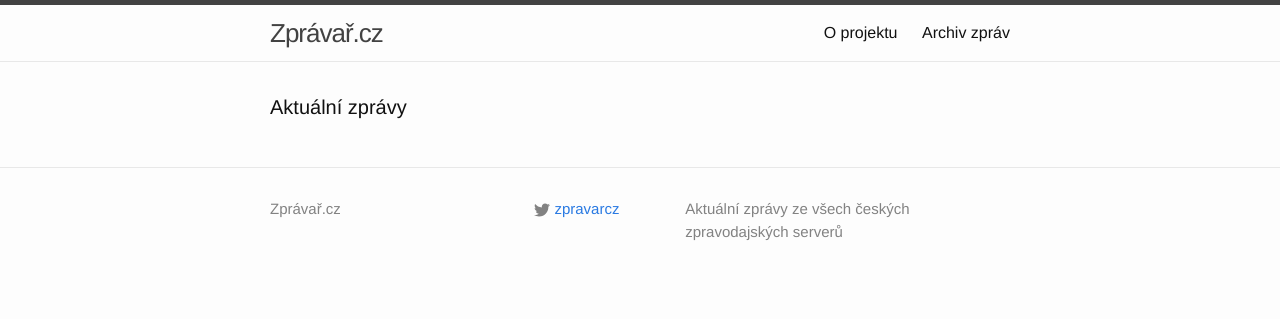
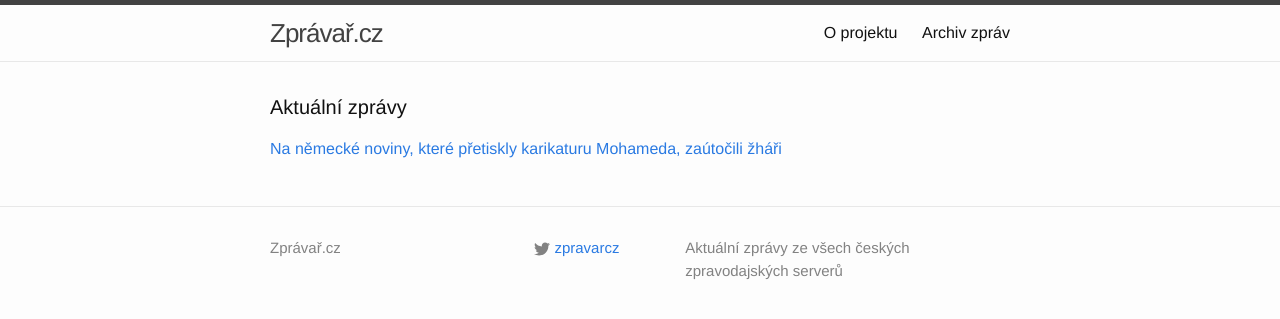
Before and after one commit to adliska/zpravar, a Jekyll site: the page built from index.html, in a window 1280 px wide. Shown: the top 319 px of the page. Built offline with Jekyll 4.4.1, drawn with Linux system fonts in a browser that asks for light colours; part of the change alters nothing that is shown.

Commit message:
zpravar news update

```diff
--- a/index.html
+++ b/index.html
@@ -5,4 +5,16 @@ layout: default
 <div class="home">
     <h1 class="page-heading">Aktuální zprávy</h1>
 
-</div>
+<p><a href="javascript:;" onclick="toggle_visibility('zpravy0')">Na německé noviny, které přetiskly karikaturu Mohameda, zaútočili žháři</a></p>
+<div id="zpravy0" style="display:none">
+<ul>
+<li><a href=http://www.ceskatelevize.cz/ct24/svet/297822-na-nemecke-noviny-ktere-pretiskly-karikaturu-mohameda-zautocili-zhari/>Na německé noviny, které přetiskly karikaturu Mohameda, zaútočili žháři - www.ceskatelevize.cz</a></li>
+<li><a href=http://www.lidovky.cz/odstrelovaci-a-tisice-policistu-pariz-pripravuje-pietni-manifestaci-12v-/zpravy-svet.aspx?c=A150111_080525_ln_zahranici_hm>Odstřelovači a tisíce policistů. Paříž připravuje pietní manifestaci  - www.lidovky.cz</a></li>
+<li><a href=http://www.ceskenoviny.cz/zpravy/zpravy/nemecky-list-ktery-pretiskl-karikatury-mohameda-je-tercem-zharu/1167455>Německý list, který přetiskl karikatury Mohameda, je terčem žhářů - www.ceskenoviny.cz</a></li>
+<li><a href=http://zpravy.aktualne.cz/zahranici/utoky-ve-francii-mohou-byt-zacatkem-vlny-atentatu-v-evrope/r~c5bb0f90995a11e498be002590604f2e/>Útoky ve Francii mohou být začátkem vlny atentátů v Evropě - zpravy.aktualne.cz</a></li>
+<li><a href=http://www.ceskenoviny.cz/zpravy/zpravy/az-milion-lidi-se-ocekava-na-pietni-manifestaci-v-parizi/1167437>Až milion lidí se očekává na pietní manifestaci v Paříži - www.ceskenoviny.cz</a></li>
+<li><a href=http://zpravy.idnes.cz/odposlech-konverzace-predaku-islamskeho-statu-a-teror-v-evrope-ps7-/zahranicni.aspx?c=A150111_074057_zahranicni_jw>Odposlech vůdců islamistů: Teror v Paříži by mohl začít vlnu atentátů - zpravy.idnes.cz</a></li>
+<li><a href=http://www.novinky.cz/zahranicni/evropa/358426-utoky-ve-francii-mohou-byt-zacatkem-vlny-atentatu-v-evrope.html>Útoky ve Francii mohou být začátkem vlny atentátů v Evropě - www.novinky.cz</a></li>
+<li><a href=http://www.ceskenoviny.cz/zpravy/zpravy/utoky-ve-francii-pry-mohou-byt-zacatkem-vlny-atentatu-v-evrope/1167433>Útoky ve Francii prý mohou být začátkem vlny atentátů v Evropě - www.ceskenoviny.cz</a></li>
+</ul>
+</div></div>
```
